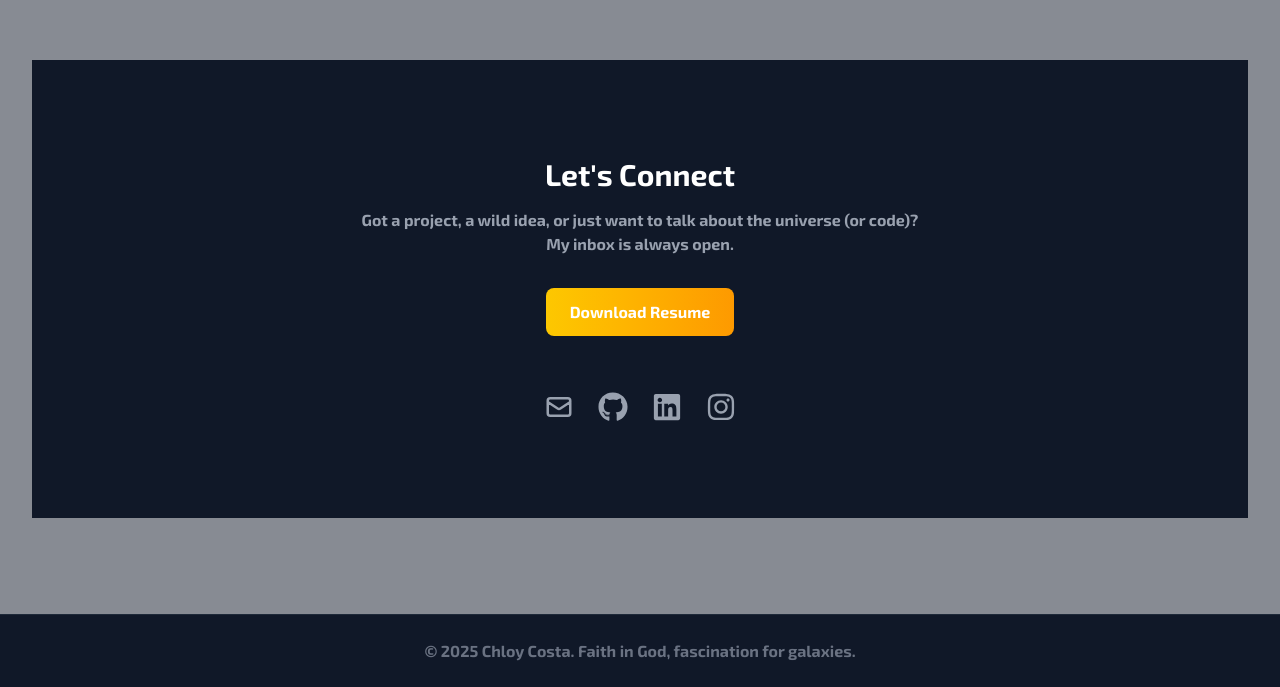
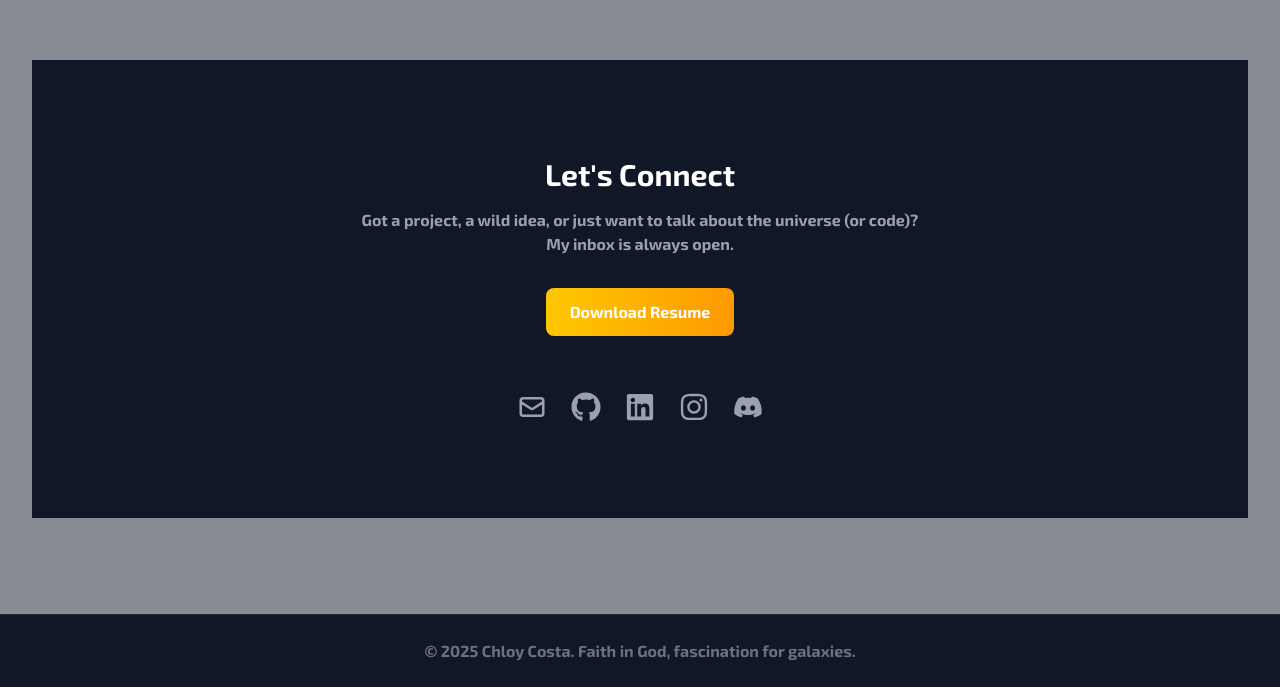
Before and after one commit to Chloy02/portfolio, a Next.js app: page / in a window 1280 px wide. Shown: the part 2082-2769 px from the top of the page. Built offline with nearby package versions, Linux system fonts and the light colour scheme.

Commit message:
Added discord contact

```diff
--- a/src/components/Contact.tsx
+++ b/src/components/Contact.tsx
@@ -1,5 +1,5 @@
 // src/components/Contact.tsx
-import { FaGithub, FaLinkedin, FaInstagram } from "react-icons/fa";
+import { FaGithub, FaLinkedin, FaInstagram, FaDiscord } from "react-icons/fa";
 import { HiOutlineMail } from "react-icons/hi";
 
 export default function Contact() {
@@ -23,7 +23,6 @@ export default function Contact() {
         </div>
 
         <div className="flex justify-center items-center gap-6">
-          {/* THIS IS THE LINE THAT HAS BEEN CHANGED */}
           <a href="mailto:Chloycosta@proton.me" className="text-gray-400 hover:text-amber-500 transition-colors" aria-label="Email">
             <HiOutlineMail size={30} />
           </a>
@@ -36,6 +35,10 @@ export default function Contact() {
           <a href="https://instagram.com/chloy_costa" target="_blank" rel="noopener noreferrer" className="text-gray-400 hover:text-amber-500 transition-colors" aria-label="Instagram">
             <FaInstagram size={30} />
           </a>
+          {/* 2. Add the Discord icon and link here */}
+          <a href="https://discord.com/users/chloycosta" target="_blank" rel="noopener noreferrer" className="text-gray-400 hover:text-amber-500 transition-colors" aria-label="Discord">
+            <FaDiscord size={30} />
+          </a>
         </div>
       </div>
     </section>
```
